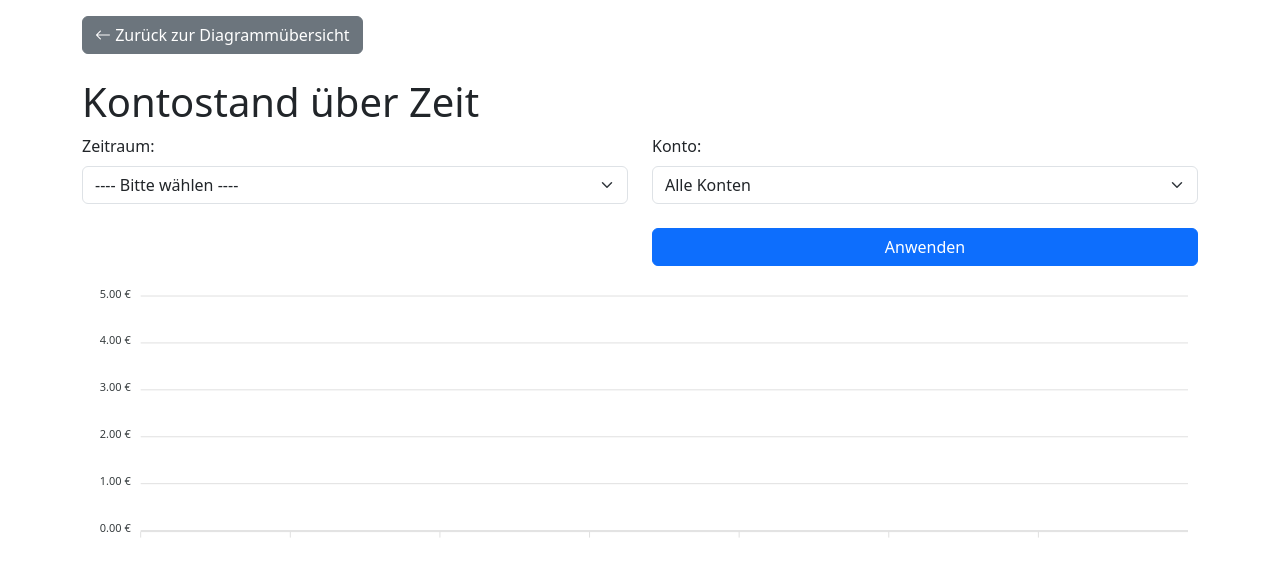
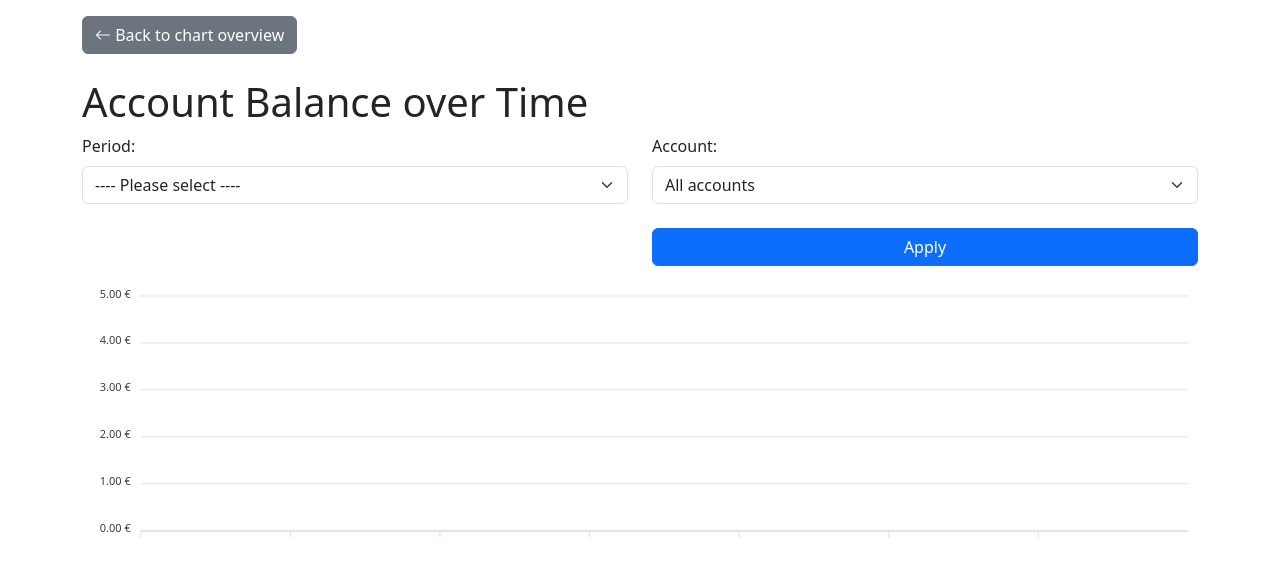
Before and after one commit to jjk4/opencent, a Django app: page /charts/balance_over_time/ in a window 1280 px wide. Shown: the part 97-662 px from the top of the page. Run offline with Django 5.2, Linux system fonts and the light colour scheme; the visitor is signed in with stand-in values (Sample User, id 1); data comes from the database, SQL or seed files in the repository; some libraries are stand-ins or nearby versions.

Commit message:
translations for charts

```diff
--- a/manager/templates/charts/balance_over_time.html
+++ b/manager/templates/charts/balance_over_time.html
@@ -1,6 +1,8 @@
 {% extends 'charts/chart_common.html' %}
 {% load l10n %}
-{% block chart_title %}Kontostand über Zeit{% endblock %}
+{% load i18n %}
+
+{% block chart_title %}{% trans "Account Balance over Time" %}{% endblock %}
 
 {% block chart_content %}
   <script>
@@ -10,7 +12,7 @@
 
         var options = {
             series: [{
-                name: 'Gesamt',
+                name: '{% trans "Total" %}',
                 data: [
                     {% for balance in balances_over_time %}
                     [new Date({{ balance.date|unlocalize }}000), {{ balance.balance|unlocalize }}]{% if not forloop.last %},{% endif %}
--- a/manager/templates/charts/chart_common.html
+++ b/manager/templates/charts/chart_common.html
@@ -1,43 +1,44 @@
 {% extends 'master.html' %}
+{% load i18n %}
 
 {% block content %}
-<a href="/charts" class="btn btn-secondary"><i class="bi bi-arrow-left"></i> Zurück zur Diagrammübersicht</a>
-    <h1 class="mt-4">{% block chart_title %}{%endblock%}</h1>
+<a href="/charts" class="btn btn-secondary"><i class="bi bi-arrow-left"></i> {% trans "Back to chart overview" %}</a>
+    <h1 class="mt-4">{% block chart_title %}{% endblock %}</h1>
 
         <form method="post">
             {% csrf_token %}
             <div id="charts_filter" class="row">
             <div class="col-12 col-md-6">
-                <label for="time" class="form-label">Zeitraum:</label>
+                <label for="time" class="form-label">{% trans "Period:" %}</label>
                 <select name="time" id="time" class="form-select mb-3">
-                    <option value="select">---- Bitte wählen ----</option>
-                    <option value="this-month" {% if request.POST.time == 'this-month' %}selected{% endif %}>Dieser Monat</option>
-                    <option value="last-month" {% if request.POST.time == 'last-month' %}selected{% endif %}>Letzter Monat</option>
-                    <option value="this-year" {% if request.POST.time == 'this-year' %}selected{% endif %}>Dieses Jahr</option>
-                    <option value="last-year" {% if request.POST.time == 'last-year' %}selected{% endif %}>Letztes Jahr</option>
-                    <option value="all-time" {% if request.POST.time == 'all-time' %}selected{% endif %}>Gesamtzeitraum</option>
-                    <option value="custom" {% if request.POST.time == 'custom' %}selected{% endif %}>Benutzerdefiniert</option>
+                    <option value="select">{% trans "---- Please select ----" %}</option>
+                    <option value="this-month" {% if request.POST.time == 'this-month' %}selected{% endif %}>{% trans "This month" %}</option>
+                    <option value="last-month" {% if request.POST.time == 'last-month' %}selected{% endif %}>{% trans "Last month" %}</option>
+                    <option value="this-year" {% if request.POST.time == 'this-year' %}selected{% endif %}>{% trans "This year" %}</option>
+                    <option value="last-year" {% if request.POST.time == 'last-year' %}selected{% endif %}>{% trans "Last year" %}</option>
+                    <option value="all-time" {% if request.POST.time == 'all-time' %}selected{% endif %}>{% trans "All time" %}</option>
+                    <option value="custom" {% if request.POST.time == 'custom' %}selected{% endif %}>{% trans "Custom" %}</option>
                 </select>
 
                 {#  Custom time range  #}
                 <div id="custom_time_range" style="{% if request.POST.time != 'custom' %}display: none;{% endif %}">
-                    <label for="start_date" class="form-label">Startdatum:</label>
+                    <label for="start_date" class="form-label">{% trans "Start date" %}:</label>
                     <input type="datetime-local" name="start_date" id="start_date" class="form-control mb-3" {% if request.POST.start_date %}value="{{ request.POST.start_date }}"{% endif %}/>
 
-                    <label for="end_date" class="form-label">Enddatum:</label>
+                    <label for="end_date" class="form-label">{% trans "End date" %}:</label>
                     <input type="datetime-local" name="end_date" id="end_date" class="form-control mb-3" {% if request.POST.end_date %}value="{{ request.POST.end_date }}"{% endif %} />
                 </div>
             </div>
             <div class="col-12 col-md-6">
-                <label for="account" class="form-label">Konto:</label>
+                <label for="account" class="form-label">{% trans "Account" %}:</label>
                 <select name="account" id="account" class="form-select mb-3">
-                    <option value="all" {% if request.POST.account == 'all' %}selected{% endif %}>Alle Konten</option>
+                    <option value="all" {% if request.POST.account == 'all' %}selected{% endif %}>{% trans "All accounts" %}</option>
                     {% for account in accounts %}
                     <option value="{{ account.id }}" {% if request.POST.account|to_int == account.id %}selected{% endif %}>{{ account.name }}</option>
                     {% endfor %}
                 </select>
                 <div class="d-grid">
-                    <button type="submit" class="btn btn-primary mt-2">Anwenden</button>
+                    <button type="submit" class="btn btn-primary mt-2">{% trans "Apply" %}</button>
                 </div>
             </div>
 
@@ -57,12 +58,6 @@
                 customTimeRange.style.display = 'none';
             }
         });
-        // Submit the form when any filter changes
-//        document.querySelectorAll('#charts_filter select, #charts_filter input').forEach(function(element) {
-//            element.addEventListener('change', function() {
-//                this.form.submit();
-//            });
-//        });
     </script>
 
 {% endblock %}
--- a/manager/templates/charts/sankey.html
+++ b/manager/templates/charts/sankey.html
@@ -1,7 +1,8 @@
 {% extends 'charts/chart_common.html' %}
 {% load l10n %}
+{% load i18n %}
 
-{% block chart_title %}Einnahmen-Ausgaben Sankey{% endblock %}
+{% block chart_title %}{% trans "Income-Expense Sankey" %}{% endblock %}
 {% block chart_content %}
     <script src="https://cdn.jsdelivr.net/npm/@svgdotjs/svg.js"></script>
     <script src="https://cdn.jsdelivr.net/npm/apexsankey@1.3.0"></script>
@@ -13,7 +14,7 @@
             // Budget node
             {
                 id: 'budget',
-                title: 'Budget: {{total_income}} €',
+                title: '{% trans "Budget" %}: {{total_income}} €',
             },
             // Income
             {% for income_category, values in income_by_category.items %}
```
Also changed, not shown: manager/templates/charts/index.html (+11 -10 lines), locale/de/LC_MESSAGES/django.po, locale/en/LC_MESSAGES/django.po.
